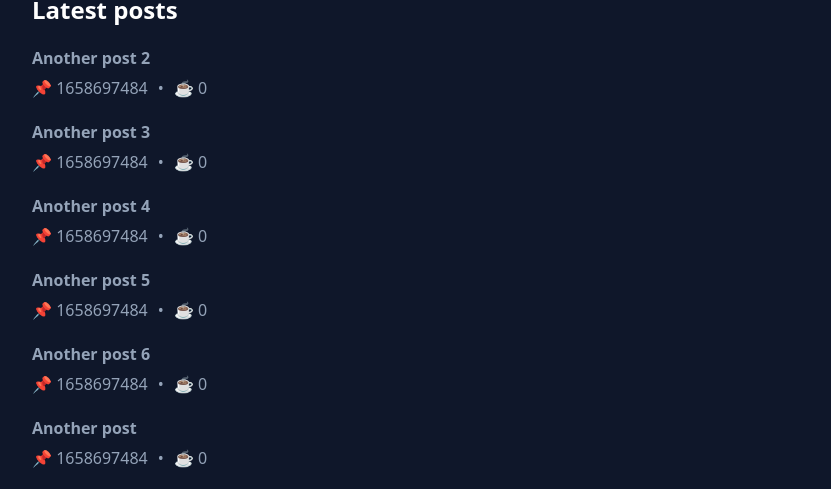
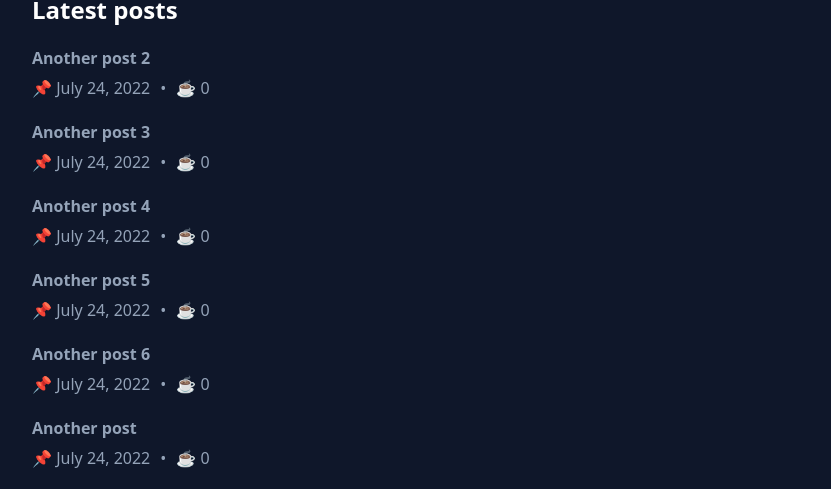
Before and after one commit to helciofranco/helciofranco.com, a Next.js app: page / in a window 1280 px wide. Shown: the part 311-800 px from the top of the page, without its empty margins (224-1055 px from the left). Built offline with nearby package versions, Linux system fonts and the light colour scheme.

Commit message:
feat: format date with date-fns

```diff
--- a/package.json
+++ b/package.json
@@ -10,6 +10,7 @@
   },
   "dependencies": {
     "@stitches/react": "1.2.8",
+    "date-fns": "2.29.1",
     "framer-motion": "6.5.1",
     "next": "12.2.1",
     "next-mdx-remote": "4.1.0",
--- a/posts/another-post-2.mdx
+++ b/posts/another-post-2.mdx
@@ -2,7 +2,7 @@
 title: Another post 2
 authorName: Hélcio Franco
 authorImageSrc: https://avatars.githubusercontent.com/u/7074983?v=4
-createdAt: 1658697484
+createdAt: 1658701090
 readtime: 0
 ---
 
--- a/src/modules/blog/components/PostInfo/index.tsx
+++ b/src/modules/blog/components/PostInfo/index.tsx
@@ -1,7 +1,9 @@
+import format from 'date-fns/format';
+import fromUnixTime from 'date-fns/fromUnixTime';
+
 import Avatar from '@components/Avatar';
 import Box from '@components/Box';
 import Text from '@components/Text';
-
 import { Container } from './styles';
 import { Props } from './types';
 
@@ -37,7 +39,7 @@ const PostInfo = ({
 
       <div>
         <Text color="tertiary" as="time" dateTime="2022-07-12T16:02:33.758Z">
-          📌 {createdAt}
+          📌 {format(fromUnixTime(createdAt), 'MMMM dd, yyyy')}
         </Text>
         <Text
           color="tertiary"
```
Also changed, not shown: 1 other file (tests, documents, lock files or other folders).
